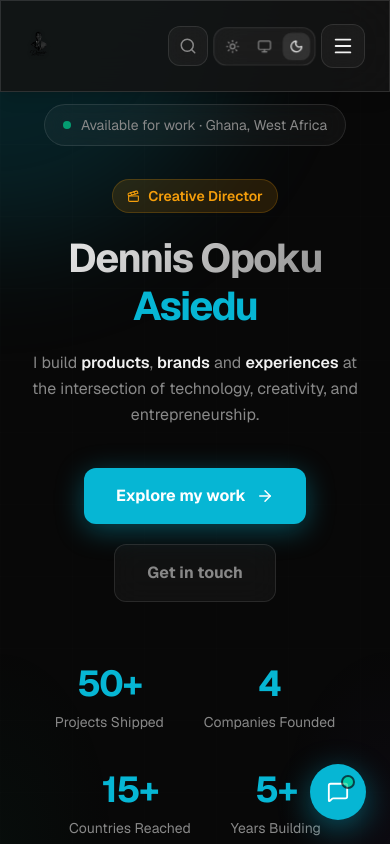
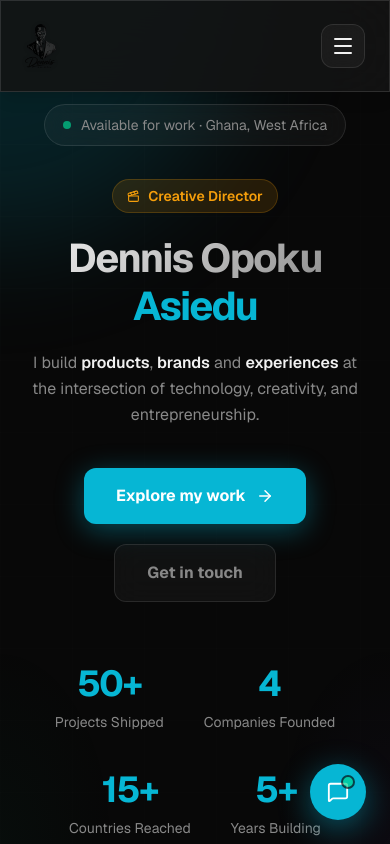
Before and after one commit to dennis-000/Portfolio, a Next.js app: page / in a window 390 px wide. Shown: the top 844 px of the page. Built offline with nearby package versions, Linux system fonts and the light colour scheme.

Commit message:
fix: auto-crop logo artwork and guarantee mobile hamburger button visibility across all screen sizes

```diff
--- a/src/components/navigation/Navigation.tsx
+++ b/src/components/navigation/Navigation.tsx
@@ -64,17 +64,17 @@ export function Navigation() {
             href="/"
             className="group flex items-center shrink-0 transition-transform duration-300 hover:scale-[1.04]"
           >
-            {/* Light Mode Frameless Logo */}
+            {/* Light Mode Tightly Cropped Frameless Logo */}
             <img
               src="/logo-transparent.png"
               alt="Dennis Opoku Logo"
-              className="h-10 sm:h-12 w-auto object-contain block dark:hidden drop-shadow-sm transition-transform duration-300"
+              className="h-11 sm:h-13 md:h-14 w-auto object-contain block dark:hidden drop-shadow-sm transition-transform duration-300"
             />
-            {/* Dark Mode Frameless Logo */}
+            {/* Dark Mode Tightly Cropped Frameless Logo */}
             <img
               src="/logo-white.png"
               alt="Dennis Opoku Logo"
-              className="h-10 sm:h-12 w-auto object-contain hidden dark:block drop-shadow-[0_0_12px_rgba(255,255,255,0.25)] transition-transform duration-300"
+              className="h-11 sm:h-13 md:h-14 w-auto object-contain hidden dark:block drop-shadow-[0_0_15px_rgba(255,255,255,0.3)] transition-transform duration-300"
             />
           </Link>
 
@@ -120,11 +120,11 @@ export function Navigation() {
           </ul>
 
           {/* ── Right actions ── */}
-          <div className="flex items-center gap-2.5 sm:gap-3.5 2xl:gap-4">
+          <div className="flex items-center gap-2 sm:gap-3 2xl:gap-4 shrink-0">
             {/* Search command bar */}
             <button
               onClick={() => setCommandPaletteOpen(true)}
-              className="2xl:hidden p-2.5 rounded-xl glass border border-[var(--border)] text-[var(--text-muted)] hover:text-[var(--text)] transition-all cursor-pointer"
+              className="hidden sm:flex 2xl:hidden p-2.5 rounded-xl glass border border-[var(--border)] text-[var(--text-muted)] hover:text-[var(--text)] transition-all cursor-pointer"
               aria-label="Open search"
             >
               <Search size={18} />
@@ -142,8 +142,10 @@ export function Navigation() {
               <kbd className="text-[10px] opacity-60 font-mono px-1.5 py-0.5 rounded bg-white/10 border border-white/5">⌘K</kbd>
             </button>
 
-            {/* Theme toggle */}
-            <ThemeToggle className="scale-110" />
+            {/* Theme toggle - Hidden on mobile screens to make space for hamburger menu */}
+            <div className="hidden sm:block">
+              <ThemeToggle className="scale-110" />
+            </div>
 
             {/* CTA */}
             <Link
@@ -154,15 +156,15 @@ export function Navigation() {
               Let&apos;s talk
             </Link>
 
-            {/* Mobile hamburger */}
+            {/* Mobile hamburger - Always visible on mobile screens */}
             <motion.button
               whileTap={{ scale: 0.9 }}
               onClick={() => setMobileOpen(!mobileOpen)}
-              className="xl:hidden w-11 h-11 flex items-center justify-center rounded-xl glass border border-[var(--border)] text-[var(--text)] hover:bg-white/10 transition-all cursor-pointer z-[1002]"
+              className="xl:hidden w-11 h-11 flex items-center justify-center rounded-xl glass border border-[var(--border)] text-[var(--text)] hover:bg-white/10 transition-all cursor-pointer z-[1002] shrink-0"
               aria-label={mobileOpen ? "Close menu" : "Open menu"}
               aria-expanded={mobileOpen}
             >
-              {mobileOpen ? <X size={22} /> : <Menu size={22} />}
+              {mobileOpen ? <X size={24} /> : <Menu size={24} />}
             </motion.button>
           </div>
         </nav>
```
Also changed, not shown: public/logo-transparent.png, public/logo-white.png.
